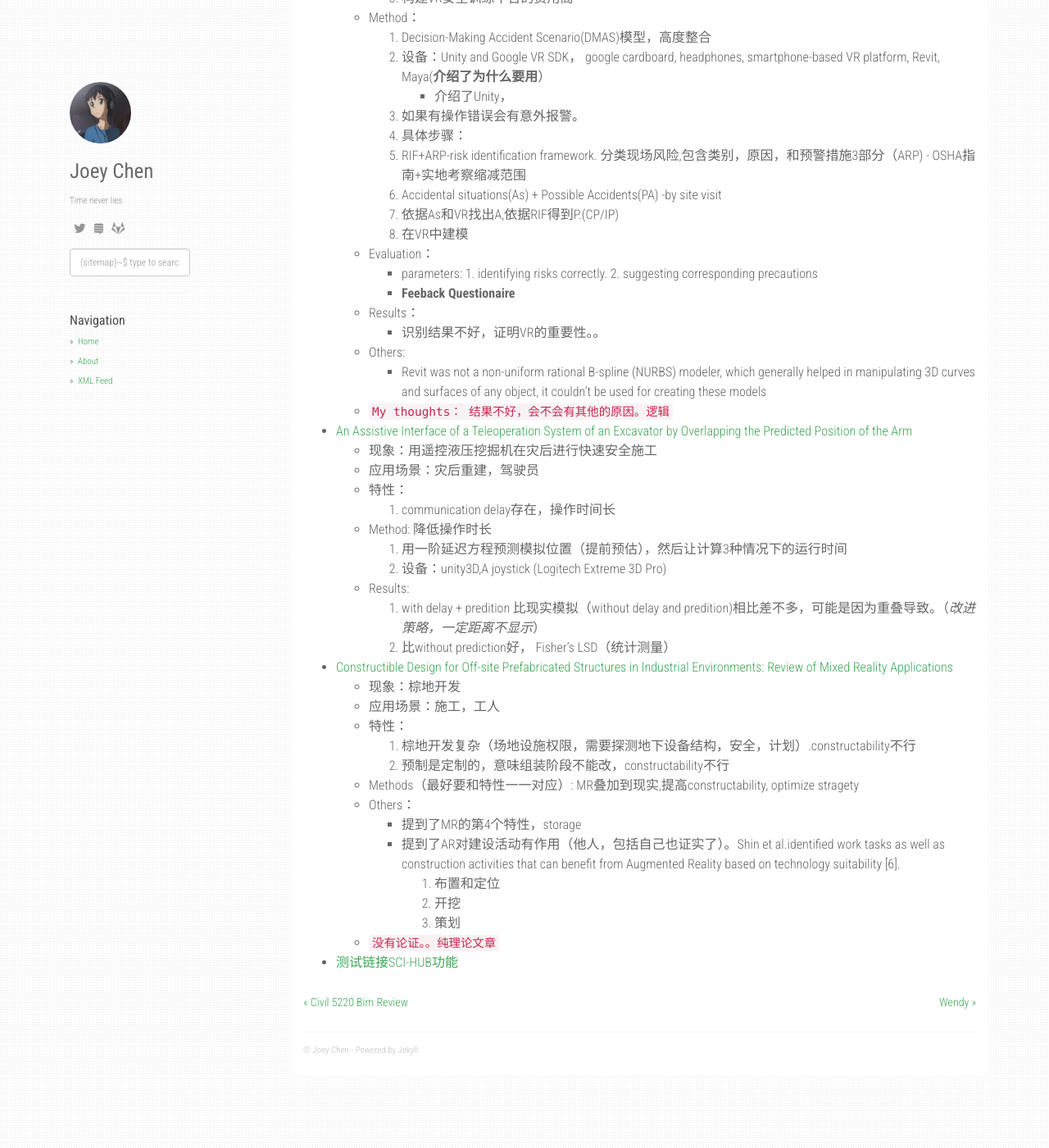
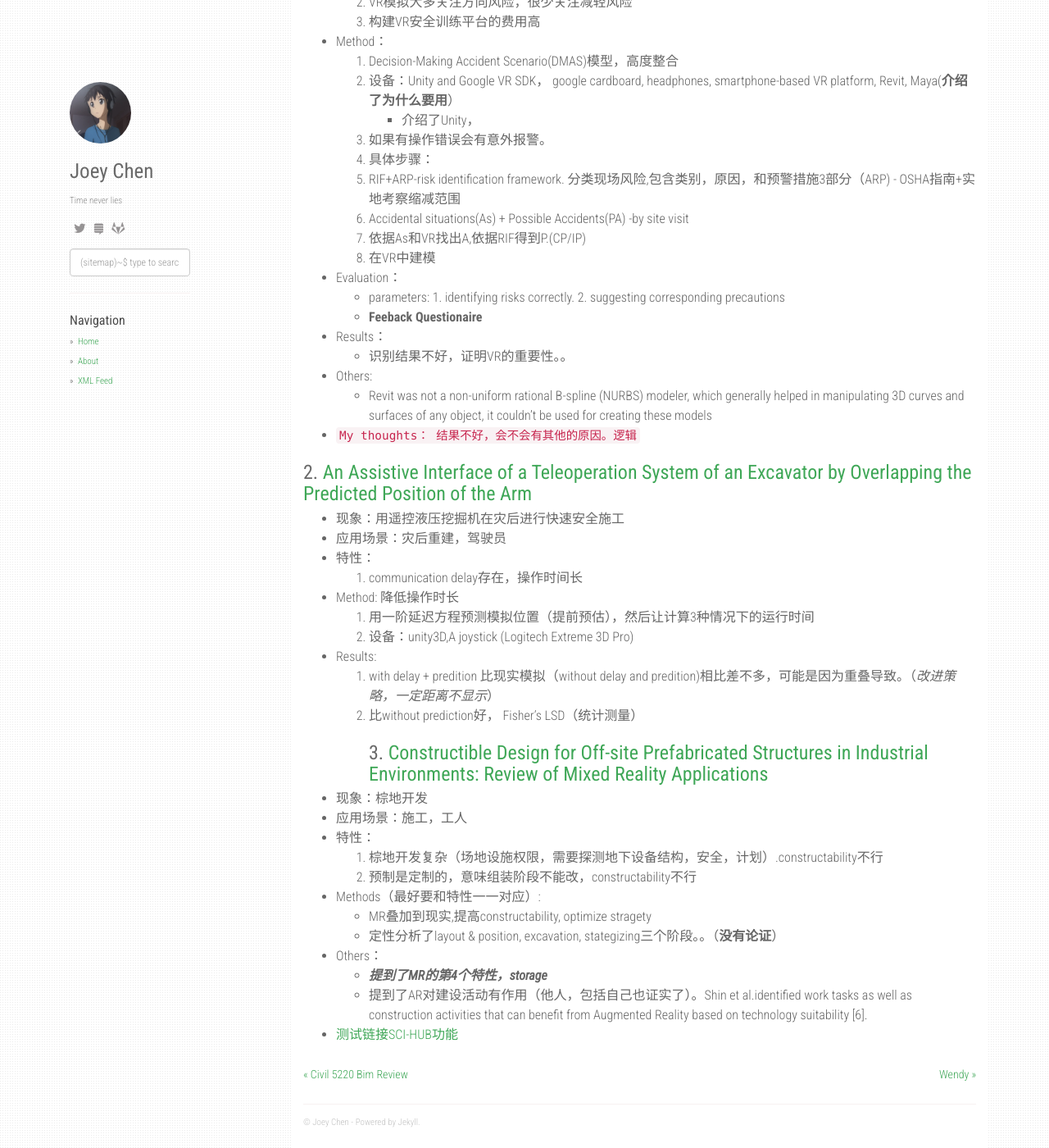
Before and after one commit to czy95/czy95.github.io, a Jekyll site: the page built from _posts/2020-10-27-VR-AR-Related-Paper.md, in a window 1280 px wide and 1400 px high, scrolled down 293 px. Shown: the whole window at 82% size. Built offline with Jekyll 4.4.1, drawn with Linux system fonts in a browser that asks for light colours; nearby versions of some CDN libraries.

Commit message:
Update 2020-10-27-VR-AR-Related-Paper.md

```diff
--- a/_posts/2020-10-27-VR-AR-Related-Paper.md
+++ b/_posts/2020-10-27-VR-AR-Related-Paper.md
@@ -29,7 +29,7 @@ layout: post
     - Revit was not a non-uniform rational B-spline (NURBS) modeler, which generally helped in manipulating 3D curves and surfaces of any object, it couldn't be used for creating these models
   - `My thoughts： 结果不好，会不会有其他的原因。逻辑`
 
-* [An Assistive Interface of a Teleoperation System of an Excavator by Overlapping the Predicted Position of the Arm](https://www.iaarc.org/publications/fulltext/ISARC_2020_Paper_97.pdf)
+### 2. [An Assistive Interface of a Teleoperation System of an Excavator by Overlapping the Predicted Position of the Arm](https://www.iaarc.org/publications/fulltext/ISARC_2020_Paper_97.pdf)
   - 现象：用遥控液压挖掘机在灾后进行快速安全施工
   - 应用场景：灾后重建，驾驶员
   - 特性：
@@ -40,19 +40,17 @@ layout: post
   - Results:
     1. with delay + predition 比现实模拟（without delay and predition)相比差不多，可能是因为重叠导致。（*改进策略，一定距离不显示*）
     2. 比without prediction好， Fisher's LSD（统计测量）
-* [Constructible Design for Off-site Prefabricated Structures in Industrial Environments: Review of Mixed Reality Applications](https://www.iaarc.org/publications/fulltext/ISARC_2020_Paper_127.pdf)
+### 3. [Constructible Design for Off-site Prefabricated Structures in Industrial Environments: Review of Mixed Reality Applications](https://www.iaarc.org/publications/fulltext/ISARC_2020_Paper_127.pdf)
   - 现象：棕地开发
   - 应用场景：施工，工人
   - 特性：
     1. 棕地开发复杂（场地设施权限，需要探测地下设备结构，安全，计划）.constructability不行
     2. 预制是定制的，意味组装阶段不能改，constructability不行
-  - Methods（最好要和特性一一对应）: MR叠加到现实,提高constructability, optimize stragety
+  - Methods（最好要和特性一一对应）:
+    - MR叠加到现实,提高constructability, optimize stragety
+    - 定性分析了layout & position, excavation, stategizing三个阶段。。（**没有论证**）
   - Others：
-    - 提到了MR的第4个特性，storage
+    - ***提到了MR的第4个特性，storage***
     - 提到了AR对建设活动有作用（他人，包括自己也证实了）。Shin et al.identified work tasks as well as construction activities that can benefit from Augmented Reality based on technology suitability [6].
-      1. 布置和定位
-      2. 开挖
-      3. 策划
-  - `没有论证。。纯理论文章`
 
 * [测试链接SCI-HUB功能](https://sci-hub.do/10.1061/(asce)co.1943-7862.0001749)
```
Also changed, not shown: other parts of _posts/2020-10-27-VR-AR-Related-Paper.md (+2 -2 lines).
